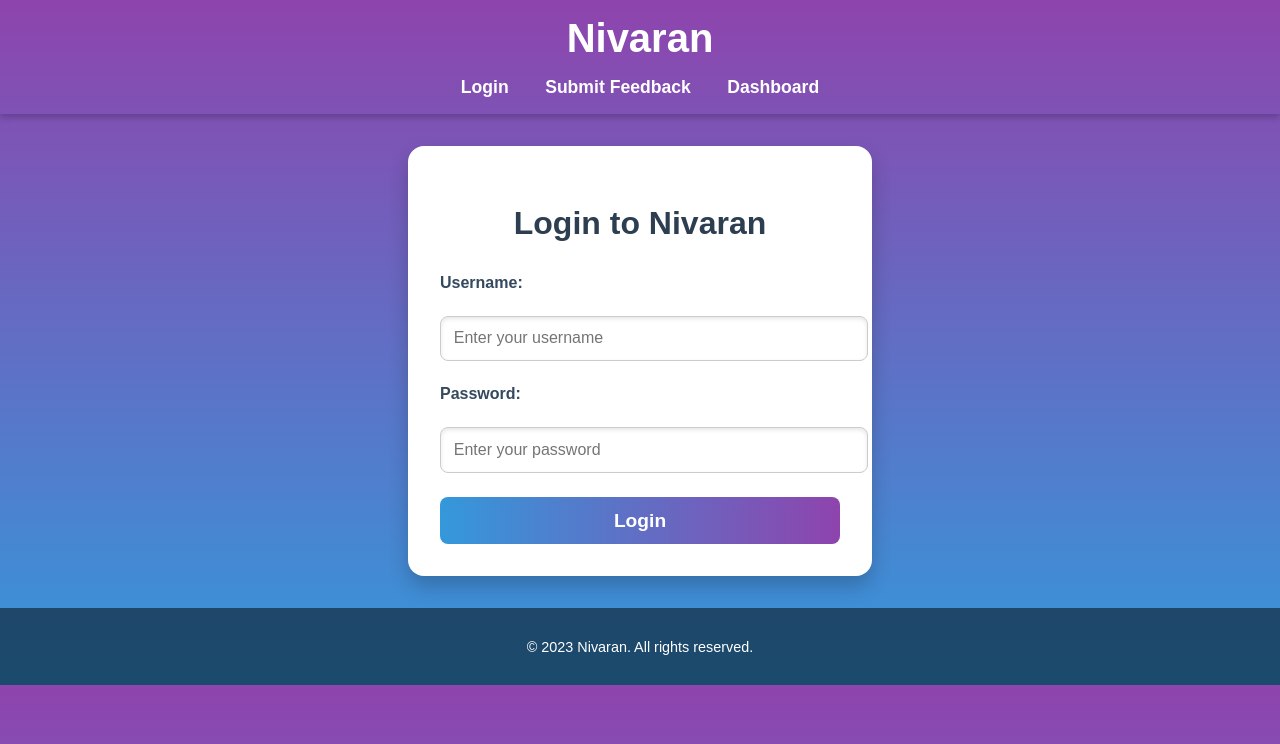
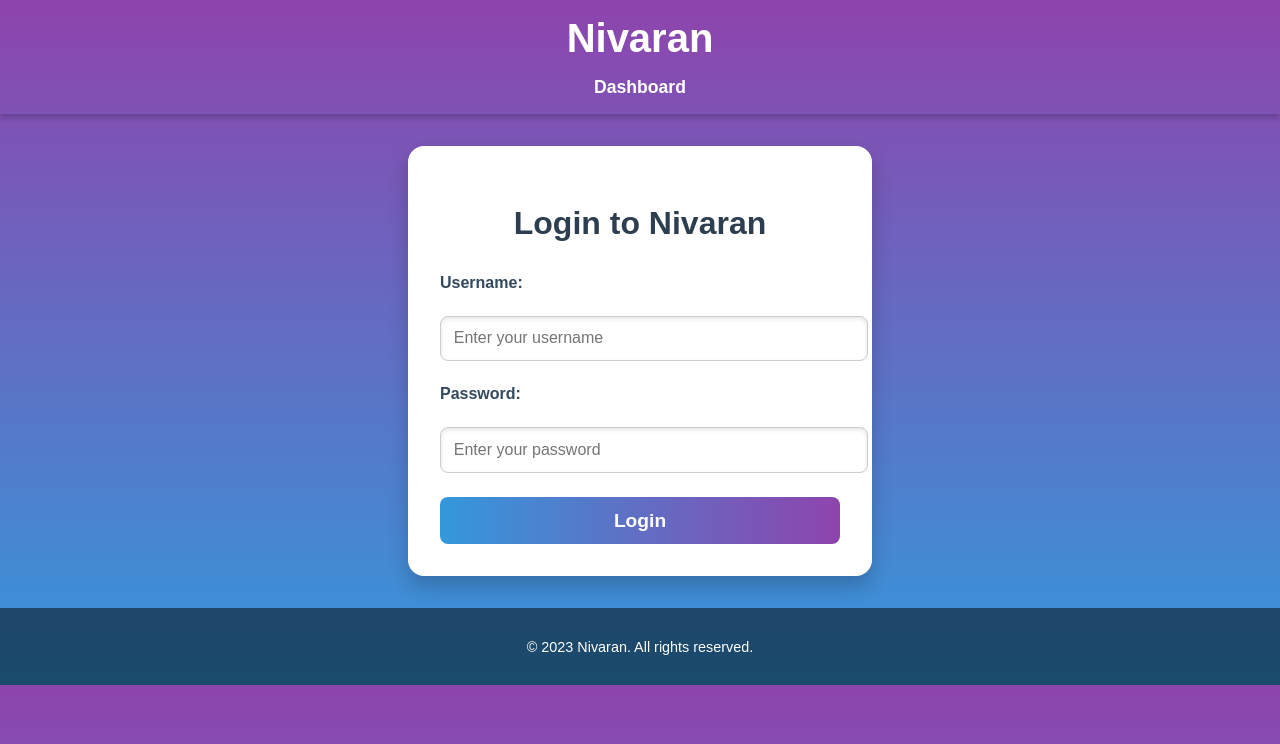
Before and after one commit to rachit-890/nivaran, a plain HTML site: page login.html in a window 1280 px wide. Drawn offline with Linux system fonts and the light colour scheme.

Commit message:
remove repeated tabs and buttons

```diff
--- a/login.html
+++ b/login.html
@@ -126,8 +126,8 @@
     <header>
         <h1>Nivaran</h1>
         <nav>
-            <a href="login.html">Login</a>
-            <a href="feedback.html">Submit Feedback</a>
+            <!-- <a href="login.html">Login</a> -->
+            <!-- <a href="feedback.html">Submit Feedback</a> -->
             <a href="dashboard.html">Dashboard</a>
         </nav>
     </header>
```
Also changed, not shown: index.html (+2 -1 lines).
